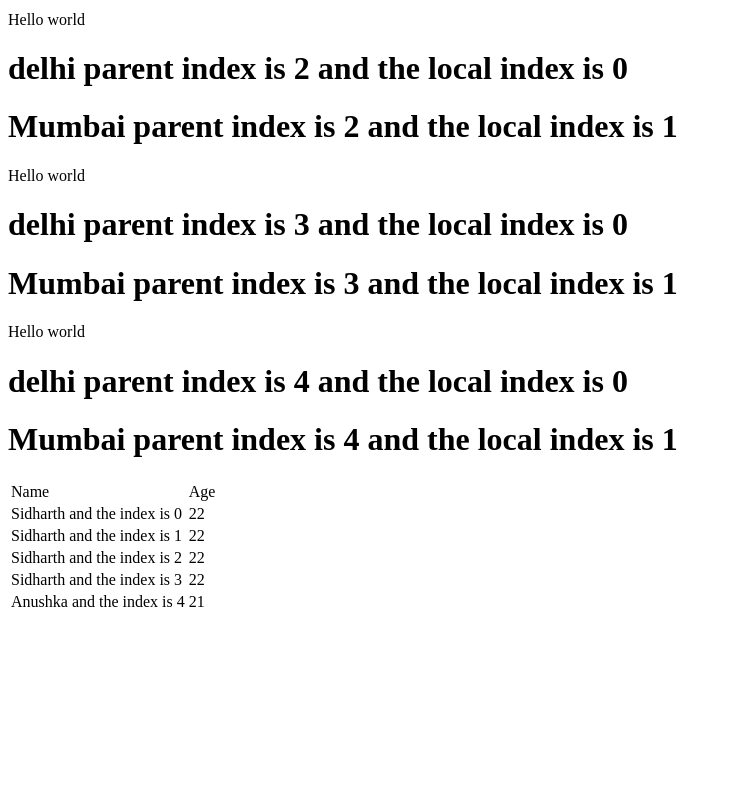
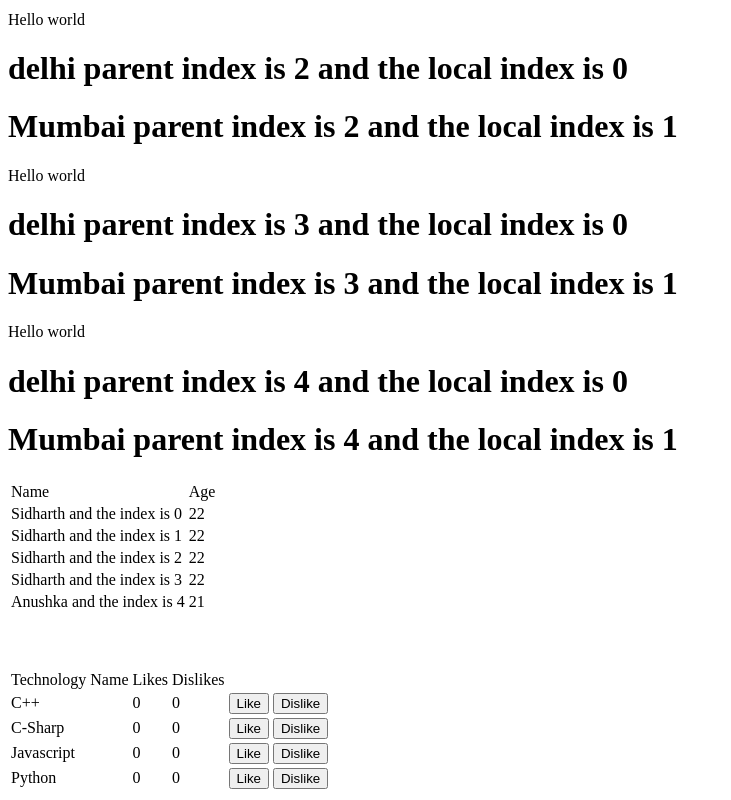
Before and after one commit to choudharysidharth082000/Training_Javascript, a plain HTML site: page Day4/sampleAngularProject.js/index.html in a window 1280 px wide. Shown: the part 1275-2075 px from the top of the page, without its empty margins (0-731 px from the left). Before the commit the page ends 1897 px from the top, so only its background shows below. Drawn offline with nearby package versions, Linux system fonts and the light colour scheme; no server answers.

Commit message:
Implemented the click directive in the angular project

```diff
--- a/Day4/sampleAngularProject.js/index.html
+++ b/Day4/sampleAngularProject.js/index.html
@@ -1,22 +1,27 @@
 <!DOCTYPE html>
 <html lang="en">
   <head>
-    <meta charset="UTF-8">
-    <meta http-equiv="X-UA-Compatible" content="IE=edge">
-    <meta name="viewport" content="width=device-width, initial-scale=1.0">
+    <meta charset="UTF-8" />
+    <meta http-equiv="X-UA-Compatible" content="IE=edge" />
+    <meta name="viewport" content="width=device-width, initial-scale=1.0" />
     <title>Sample Angular Project</title>
-    <script src="https://cdnjs.cloudflare.com/ajax/libs/angular.js/1.8.3/angular.min.js" integrity="sha512-KZmyTq3PLx9EZl0RHShHQuXtrvdJ+m35tuOiwlcZfs/rE7NZv29ygNA8SFCkMXTnYZQK2OX0Gm2qKGfvWEtRXA==" crossorigin="anonymous" referrerpolicy="no-referrer"></script>
+    <script
+      src="https://cdnjs.cloudflare.com/ajax/libs/angular.js/1.8.3/angular.min.js"
+      integrity="sha512-KZmyTq3PLx9EZl0RHShHQuXtrvdJ+m35tuOiwlcZfs/rE7NZv29ygNA8SFCkMXTnYZQK2OX0Gm2qKGfvWEtRXA=="
+      crossorigin="anonymous"
+      referrerpolicy="no-referrer"
+    ></script>
     <script src="index.js"></script>
   </head>
-<body ng-app = "myapp">
+  <body ng-app="myapp">
     <h1>{{1+2}}</h1>
     <div ng-controller="mycontroller">
       <h1>{{message}}</h1>
       <h1>{{test}}</h1>
       <h1>This is the test {{dataAPI[0].price}}</h1>
       <h1>Image is {{test.image}}</h1>
-        <img ng-src={{test.image}} alt="">
-        <input type="text" ng-model="sampleName">
+      <img ng-src="{{test.image}}" alt="" />
+      <input type="text" ng-model="sampleName" />
       <h1>{{sampleName}}</h1>
     </div>
     <!-- div for checking the ng-directive attribute -->
@@ -35,10 +40,35 @@
         <div class="containorTest" ng-repeat="persons in sampleObject">
           <p>Hello world</p>
           <div ng-repeat="city in persons.cities">
-                    <h1>{{city}} parent index is {{$parent.$index}} and the local index is {{$index}}</h1>
+            <h1>
+              {{city}} parent index is {{$parent.$index}} and the local index is
+              {{$index}}
+            </h1>
           </div>
         </div>
       </table>
     </div>
+    <br>
+    <br>
+    <br>
+
+
+    <!-- New Containor for Testing the click event -->
+    <div class="clickEvent" ng-controller="ng-click-directive-test">
+        <table>
+            <thead>
+                <td>Technology Name</td>
+                <td>Likes</td>
+                <td>Dislikes</td>
+            </thead>
+            <tbody ng-repeat="name in technologies">
+                <td>{{name.technology}}</td>
+                <td>{{name.likes}}</td>
+                <td>{{name.dislikes}}</td>
+                <td><input type="button" ng-click="AddLikes(name)" value="Like"></td>
+                <td><input type="button" ng-click="AddDislikes(name)" value="Dislike"></td>
+            </tbody>
+        </table>
+    </div>
   </body>
 </html>
--- a/Day4/sampleAngularProject.js/index.js
+++ b/Day4/sampleAngularProject.js/index.js
@@ -67,7 +67,51 @@ myapp.controller("ng-repeat-test", function ($scope){
 })
 
 
+
+
+//using the click directive for the controller
+
+myapp.controller("ng-click-directive-test", function($scope){
+    const sampleObject =
+    [
+        {
+            "technology": "C++",
+            likes: 0,
+            dislikes: 0
+        },
+        {
+            "technology": "C-Sharp",
+            likes: 0,
+            dislikes: 0
+        },
+        {
+            "technology": "Javascript",
+            likes: 0,
+            dislikes: 0
+        },
+        {
+            "technology": "Python",
+            likes: 0,
+            dislikes: 0
+        }
+    ]
+
+
+    $scope.technologies = sampleObject;
+    function likes(technology){
+        technology.likes++;
+    }
+    function dislikes(technology){
+        technology.dislikes++;
+    }
+    $scope.AddLikes = likes;
+    $scope.AddDislikes = dislikes;
+})
 //controller for checking the filters
+
+myapp.controller("ng-filter-test", function ($scope){
+    //using the app
+})
 
 
 console.log("Hello world");
```
Lines whose indentation alone changed are shown as unchanged.
